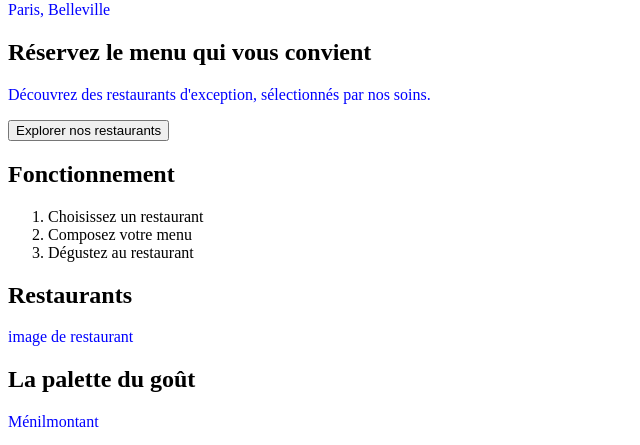
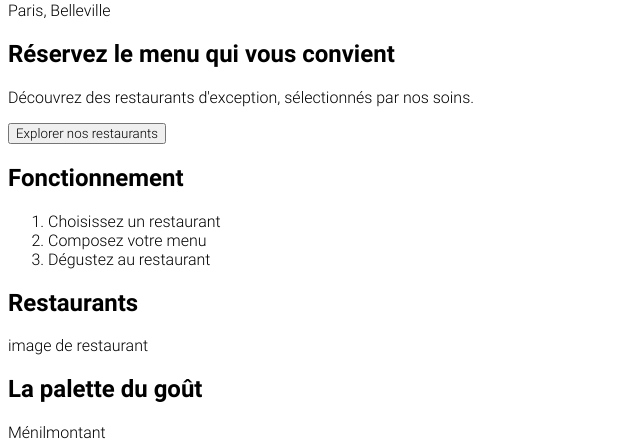
Before and after one commit to JeremyLB2357/JeremyLeBosser_3_02032021, a website: page index.html in a window 1280 px wide. Shown: the part 49-494 px from the top of the page, without its empty margins (0-640 px from the left). Drawn offline with Linux system fonts and the light colour scheme; a web font is replaced by a local one.

Commit message:
build: mise en place de la typographie

```diff
--- a/index.html
+++ b/index.html
@@ -8,11 +8,11 @@
 </head>
 <body>
     <header>
-        <p>ohmyfood</p>
-        <p>Paris, Belleville</p>
+        <p class="logo">ohmyfood</p>
     </header>
     <main>
         <section> <!--explorer nos restaurants -->
+            <p>Paris, Belleville</p>
             <h1>Réservez le menu qui vous convient</h1>
             <p>Découvrez des restaurants d'exception, sélectionnés par nos soins.</p>
             <button>Explorer nos restaurants</button>
--- a/sass/base/_typographie.scss
+++ b/sass/base/_typographie.scss
@@ -1,14 +1,21 @@
 @font-face {
-    font-family: 'Roboto';
-    src: url('../../public/police/Roboto-Regular.ttf')
+    font-family: 'Roboto-light';
+    src: url('../../public/police/Roboto-Light.ttf')
+}
+@font-face {
+    font-family: 'Roboto-bold';
+    src: url('../../public/police/Roboto-Bold.ttf')
 }
 @font-face {
     font-family: 'Shrikhand';
     src: url('../../public/police/Shrikhand-Regular.ttf')
 }
 * {
-    font-family: Roboto;
+    font-family: Roboto-light;
 }
-.logo, h1 {
+.logo {
     font-family: Shrikhand;
 }
+h1, h2, h3 {
+    font-family: Roboto-bold;
+}
--- a/sass/main.scss
+++ b/sass/main.scss
@@ -1,3 +1,11 @@
-p {
-    color: blue;
-}
+/*importation de tous les partiels sass*/
+@import "./utils/variables";
+/*fonctions*/
+/*mixins*/
+/*placeholders*/
+@import "./base/typographie";
+/*composants*/
+@import "./layout/header";
+@import "./layout/footer";
+@import "./pages/accueil";
+/*fin de l'importation des partiels sass*/
```
Also changed, not shown: public/css/style.css, sass/layout/_footer.scss (added), sass/layout/_header.scss (added), sass/pages/_accueil.scss (added), 1 other file.
